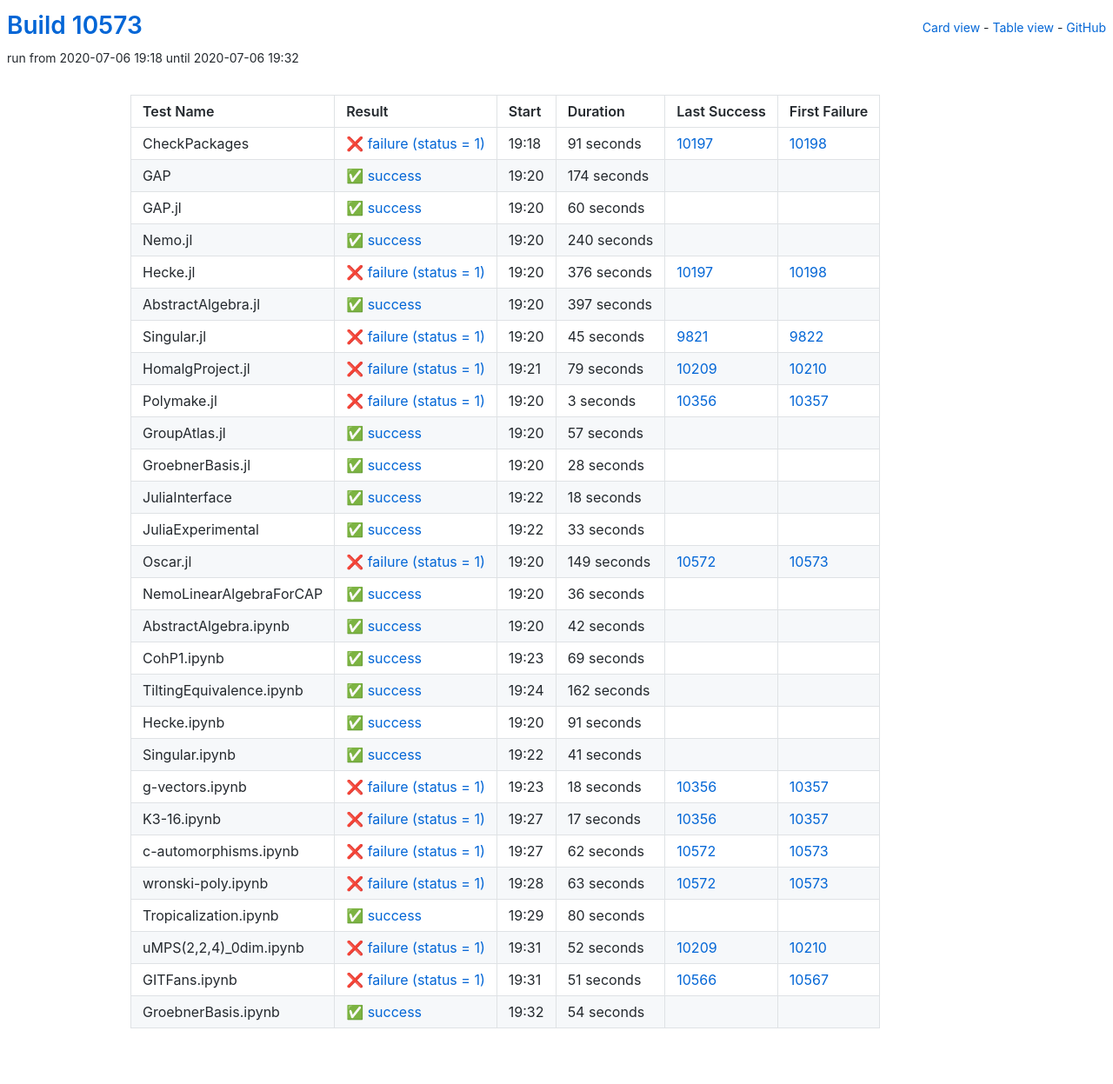
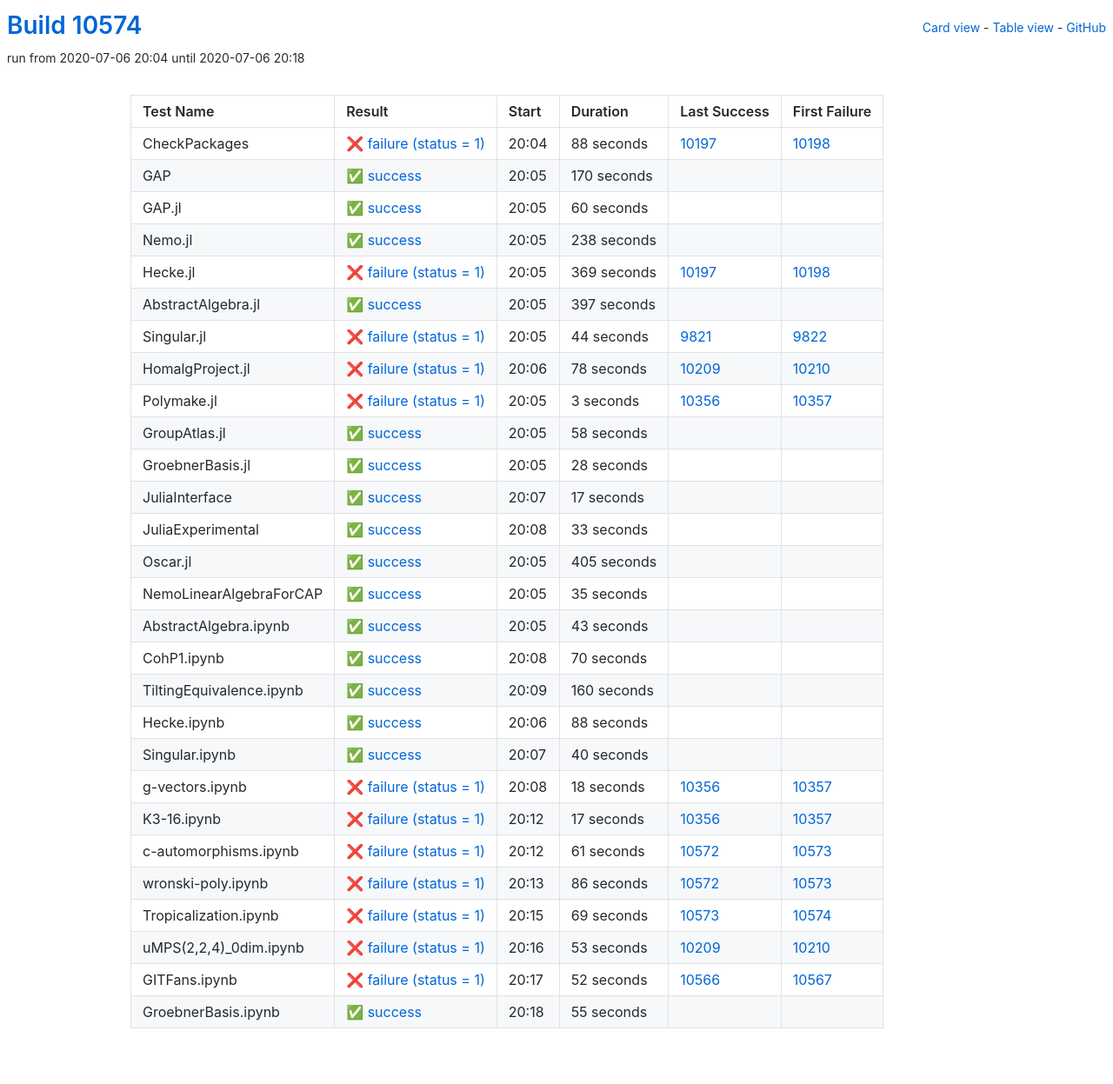
Before and after one commit to oscar-system/oscar-ci-status, a Jekyll site: the page built from table.html, in a window 1280 px wide. Shown: the whole page at 87% size. Built offline with Jekyll 4.4.1, drawn with Linux system fonts in a browser that asks for light colours.

Commit message:
Build #10574

```diff
--- a/_data/ci.yml
+++ b/_data/ci.yml
@@ -1,6 +1,6 @@
 ---
-build: 10573
-build_url: https://oscarci.mathematik.uni-kl.de/job/oscar/10573/
+build: 10574
+build_url: https://oscarci.mathematik.uni-kl.de/job/oscar/10574/
 job: oscar
 organization: oscar-system
 repo: oscar-ci-status
@@ -8,32 +8,32 @@
 tests:
 - name: CheckPackages
   id: checkpackages
-  log: https://oscarci.mathematik.uni-kl.de/job/oscar/10573/artifact/logs/build-10573/CheckPackages.log
-  start: 2020-07-06 19:18
+  log: https://oscarci.mathematik.uni-kl.de/job/oscar/10574/artifact/logs/build-10574/CheckPackages.log
+  start: 2020-07-06 20:04
   success: false
   exitcode: 1
   status: failure
-  duration: 91
+  duration: 88
   last_success: 10197
   last_success_url: https://oscarci.mathematik.uni-kl.de/job/oscar/10197/
   first_failure: 10198
   first_failure_url: https://oscarci.mathematik.uni-kl.de/job/oscar/10198/
 - name: GAP
   id: gap
-  log: https://oscarci.mathematik.uni-kl.de/job/oscar/10573/artifact/logs/build-10573/GAP.log
-  start: 2020-07-06 19:20
+  log: https://oscarci.mathematik.uni-kl.de/job/oscar/10574/artifact/logs/build-10574/GAP.log
+  start: 2020-07-06 20:05
   success: true
   exitcode: 0
   status: success
-  duration: 174
+  duration: 170
   last_success: false
   last_success_url:
   first_failure: false
   first_failure_url:
 - name: GAP.jl
   id: gap-jl
-  log: https://oscarci.mathematik.uni-kl.de/job/oscar/10573/artifact/logs/build-10573/GAP.jl.log
-  start: 2020-07-06 19:20
+  log: https://oscarci.mathematik.uni-kl.de/job/oscar/10574/artifact/logs/build-10574/GAP.jl.log
+  start: 2020-07-06 20:05
   success: true
   exitcode: 0
   status: success
@@ -44,32 +44,32 @@
   first_failure_url:
 - name: Nemo.jl
   id: nemo-jl
-  log: https://oscarci.mathematik.uni-kl.de/job/oscar/10573/artifact/logs/build-10573/Nemo.jl.log
-  start: 2020-07-06 19:20
+  log: https://oscarci.mathematik.uni-kl.de/job/oscar/10574/artifact/logs/build-10574/Nemo.jl.log
+  start: 2020-07-06 20:05
   success: true
   exitcode: 0
   status: success
-  duration: 240
+  duration: 238
   last_success: false
   last_success_url:
   first_failure: false
   first_failure_url:
 - name: Hecke.jl
   id: hecke-jl
-  log: https://oscarci.mathematik.uni-kl.de/job/oscar/10573/artifact/logs/build-10573/Hecke.jl.log
-  start: 2020-07-06 19:20
+  log: https://oscarci.mathematik.uni-kl.de/job/oscar/10574/artifact/logs/build-10574/Hecke.jl.log
+  start: 2020-07-06 20:05
   success: false
   exitcode: 1
   status: failure
-  duration: 376
+  duration: 369
   last_success: 10197
   last_success_url: https://oscarci.mathematik.uni-kl.de/job/oscar/10197/
   first_failure: 10198
   first_failure_url: https://oscarci.mathematik.uni-kl.de/job/oscar/10198/
 - name: AbstractAlgebra.jl
   id: abstractalgebra-jl
-  log: https://oscarci.mathematik.uni-kl.de/job/oscar/10573/artifact/logs/build-10573/AbstractAlgebra.jl.log
-  start: 2020-07-06 19:20
+  log: https://oscarci.mathematik.uni-kl.de/job/oscar/10574/artifact/logs/build-10574/AbstractAlgebra.jl.log
+  start: 2020-07-06 20:05
   success: true
   exitcode: 0
   status: success
@@ -80,32 +80,32 @@
   first_failure_url:
 - name: Singular.jl
   id: singular-jl
-  log: https://oscarci.mathematik.uni-kl.de/job/oscar/10573/artifact/logs/build-10573/Singular.jl.log
-  start: 2020-07-06 19:20
+  log: https://oscarci.mathematik.uni-kl.de/job/oscar/10574/artifact/logs/build-10574/Singular.jl.log
+  start: 2020-07-06 20:05
   success: false
   exitcode: 1
   status: failure
-  duration: 45
+  duration: 44
   last_success: 9821
   last_success_url: https://oscarci.mathematik.uni-kl.de/job/oscar/9821/
   first_failure: 9822
   first_failure_url: https://oscarci.mathematik.uni-kl.de/job/oscar/9822/
 - name: HomalgProject.jl
   id: homalgproject-jl
-  log: https://oscarci.mathematik.uni-kl.de/job/oscar/10573/artifact/logs/build-10573/HomalgProject.jl.log
-  start: 2020-07-06 19:21
+  log: https://oscarci.mathematik.uni-kl.de/job/oscar/10574/artifact/logs/build-10574/HomalgProject.jl.log
+  start: 2020-07-06 20:06
   success: false
   exitcode: 1
   status: failure
-  duration: 79
+  duration: 78
   last_success: 10209
   last_success_url: https://oscarci.mathematik.uni-kl.de/job/oscar/10209/
   first_failure: 10210
   first_failure_url: https://oscarci.mathematik.uni-kl.de/job/oscar/10210/
 - name: Polymake.jl
   id: polymake-jl
-  log: https://oscarci.mathematik.uni-kl.de/job/oscar/10573/artifact/logs/build-10573/Polymake.jl.log
-  start: 2020-07-06 19:20
+  log: https://oscarci.mathematik.uni-kl.de/job/oscar/10574/artifact/logs/build-10574/Polymake.jl.log
+  start: 2020-07-06 20:05
   success: false
   exitcode: 1
   status: failure
@@ -116,20 +116,20 @@
   first_failure_url: https://oscarci.mathematik.uni-kl.de/job/oscar/10357/
 - name: GroupAtlas.jl
   id: groupatlas-jl
-  log: https://oscarci.mathematik.uni-kl.de/job/oscar/10573/artifact/logs/build-10573/GroupAtlas.jl.log
-  start: 2020-07-06 19:20
+  log: https://oscarci.mathematik.uni-kl.de/job/oscar/10574/artifact/logs/build-10574/GroupAtlas.jl.log
+  start: 2020-07-06 20:05
   success: true
   exitcode: 0
   status: success
-  duration: 57
+  duration: 58
   last_success: false
   last_success_url:
   first_failure: false
   first_failure_url:
 - name: GroebnerBasis.jl
   id: groebnerbasis-jl
-  log: https://oscarci.mathematik.uni-kl.de/job/oscar/10573/artifact/logs/build-10573/GroebnerBasis.jl.log
-  start: 2020-07-06 19:20
+  log: https://oscarci.mathematik.uni-kl.de/job/oscar/10574/artifact/logs/build-10574/GroebnerBasis.jl.log
+  start: 2020-07-06 20:05
   success: true
   exitcode: 0
   status: success
@@ -140,20 +140,20 @@
   first_failure_url:
 - name: JuliaInterface
   id: juliainterface
-  log: https://oscarci.mathematik.uni-kl.de/job/oscar/10573/artifact/logs/build-10573/JuliaInterface.log
-  start: 2020-07-06 19:22
+  log: https://oscarci.mathematik.uni-kl.de/job/oscar/10574/artifact/logs/build-10574/JuliaInterface.log
+  start: 2020-07-06 20:07
   success: true
   exitcode: 0
   status: success
-  duration: 18
+  duration: 17
   last_success: false
   last_success_url:
   first_failure: false
   first_failure_url:
 - name: JuliaExperimental
   id: juliaexperimental
-  log: https://oscarci.mathematik.uni-kl.de/job/oscar/10573/artifact/logs/build-10573/JuliaExperimental.log
-  start: 2020-07-06 19:22
+  log: https://oscarci.mathematik.uni-kl.de/job/oscar/10574/artifact/logs/build-10574/JuliaExperimental.log
+  start: 2020-07-06 20:08
   success: true
   exitcode: 0
   status: success
@@ -164,92 +164,92 @@
   first_failure_url:
 - name: Oscar.jl
   id: oscar-jl
-  log: https://oscarci.mathematik.uni-kl.de/job/oscar/10573/artifact/logs/build-10573/Oscar.jl.log
-  start: 2020-07-06 19:20
-  success: false
-  exitcode: 1
-  status: failure
-  duration: 149
-  last_success: 10572
-  last_success_url: https://oscarci.mathematik.uni-kl.de/job/oscar/10572/
-  first_failure: 10573
-  first_failure_url: https://oscarci.mathematik.uni-kl.de/job/oscar/10573/
-- name: NemoLinearAlgebraForCAP
-  id: nemolinearalgebraforcap
-  log: https://oscarci.mathematik.uni-kl.de/job/oscar/10573/artifact/logs/build-10573/NemoLinearAlgebraForCAP.log
-  start: 2020-07-06 19:20
+  log: https://oscarci.mathematik.uni-kl.de/job/oscar/10574/artifact/logs/build-10574/Oscar.jl.log
+  start: 2020-07-06 20:05
   success: true
   exitcode: 0
   status: success
-  duration: 36
+  duration: 405
+  last_success: false
+  last_success_url:
+  first_failure: false
+  first_failure_url:
+- name: NemoLinearAlgebraForCAP
+  id: nemolinearalgebraforcap
+  log: https://oscarci.mathematik.uni-kl.de/job/oscar/10574/artifact/logs/build-10574/NemoLinearAlgebraForCAP.log
+  start: 2020-07-06 20:05
+  success: true
+  exitcode: 0
+  status: success
+  duration: 35
   last_success: false
   last_success_url:
   first_failure: false
   first_failure_url:
 - name: AbstractAlgebra.ipynb
   id: abstractalgebra-ipynb
-  log: https://oscarci.mathematik.uni-kl.de/job/oscar/10573/artifact/logs/build-10573/AbstractAlgebra.ipynb.log
-  start: 2020-07-06 19:20
+  log: https://oscarci.mathematik.uni-kl.de/job/oscar/10574/artifact/logs/build-10574/AbstractAlgebra.ipynb.log
+  start: 2020-07-06 20:05
   success: true
   exitcode: 0
   status: success
-  duration: 42
+  duration: 43
   last_success: false
   last_success_url:
   first_failure: false
   first_failure_url:
 - name: CohP1.ipynb
   id: cohp1-ipynb
-  log: https://oscarci.mathematik.uni-kl.de/job/oscar/10573/artifact/logs/build-10573/CohP1.ipynb.log
-  start: 2020-07-06 19:23
+  log: https://oscarci.mathematik.uni-kl.de/job/oscar/10574/artifact/logs/build-10574/CohP1.ipynb.log
+  start: 2020-07-06 20:08
   success: true
   exitcode: 0
   status: success
-  duration: 69
+  duration: 70
   last_success: false
   last_success_url:
   first_failure: false
   first_failure_url:
 - name: TiltingEquivalence.ipynb
   id: tiltingequivalence-ipynb
-  log: https://oscarci.mathematik.uni-kl.de/job/oscar/10573/artifact/logs/build-10573/TiltingEquivalence.ipynb.log
-  start: 2020-07-06 19:24
+  log: https://oscarci.mathematik.uni-kl.de/job/oscar/10574/artifact/logs/build-10574/TiltingEquivalence.ipynb.log
+  start: 2020-07-06 20:09
   success: true
   exitcode: 0
   status: success
-  duration: 162
+  duration: 160
   last_success: false
   last_success_url:
   first_failure: false
   first_failure_url:
 - name: Hecke.ipynb
   id: hecke-ipynb
-  log: https://oscarci.mathematik.uni-kl.de/job/oscar/10573/artifact/logs/build-10573/Hecke.ipynb.log
-  start: 2020-07-06 19:20
+  log: https://oscarci.mathematik.uni-kl.de/job/oscar/10574/artifact/logs/build-10574/Hecke.ipynb.log
+  start: 2020-07-06 20:06
   success: true
   exitcode: 0
   status: success
-  duration: 91
+  duration: 88
   last_success: false
   last_success_url:
   first_failure: false
   first_failure_url:
 - name: Singular.ipynb
   id: singular-ipynb
-  log: https://oscarci.mathematik.uni-kl.de/job/oscar/10573/artifact/logs/build-10573/Singular.ipynb.log
-  start: 2020-07-06 19:22
+  log: https://oscarci.mathematik.uni-kl.de/job/oscar/10574/artifact/logs/build-10574/Singular.ipynb.log
+  start: 2020-07-06 20:07
   success: true
   exitcode: 0
   status: success
-  duration: 41
+  duration: 40
   last_success: false
   last_success_url:
   first_failure: false
   first_failure_url:
 - name: g-vectors.ipynb
   id: g-vectors-ipynb
-  log: https://oscarci.mathematik.uni-kl.de/job/oscar/10573/artifact/logs/build-10573/g-vectors.ipynb.log
-  start: 2020-07-06 19:23
+  log: https://oscarci.mathematik.uni-kl.de/job/oscar/10574/artifact/logs/build-10574/g-vectors.ipynb.log
+  start: 2020-07-06 20:08
   success: false
   exitcode: 1
   status: failure
@@ -260,8 +260,8 @@
   first_failure_url: https://oscarci.mathematik.uni-kl.de/job/oscar/10357/
 - name: K3-16.ipynb
   id: k3-16-ipynb
-  log: https://oscarci.mathematik.uni-kl.de/job/oscar/10573/artifact/logs/build-10573/K3-16.ipynb.log
-  start: 2020-07-06 19:27
+  log: https://oscarci.mathematik.uni-kl.de/job/oscar/10574/artifact/logs/build-10574/K3-16.ipynb.log
+  start: 2020-07-06 20:12
   success: false
   exitcode: 1
   status: failure
@@ -272,72 +272,72 @@
   first_failure_url: https://oscarci.mathematik.uni-kl.de/job/oscar/10357/
 - name: c-automorphisms.ipynb
   id: c-automorphisms-ipynb
-  log: https://oscarci.mathematik.uni-kl.de/job/oscar/10573/artifact/logs/build-10573/c-automorphisms.ipynb.log
-  start: 2020-07-06 19:27
+  log: https://oscarci.mathematik.uni-kl.de/job/oscar/10574/artifact/logs/build-10574/c-automorphisms.ipynb.log
+  start: 2020-07-06 20:12
   success: false
   exitcode: 1
   status: failure
-  duration: 62
+  duration: 61
   last_success: 10572
   last_success_url: https://oscarci.mathematik.uni-kl.de/job/oscar/10572/
   first_failure: 10573
   first_failure_url: https://oscarci.mathematik.uni-kl.de/job/oscar/10573/
 - name: wronski-poly.ipynb
   id: wronski-poly-ipynb
-  log: https://oscarci.mathematik.uni-kl.de/job/oscar/10573/artifact/logs/build-10573/wronski-poly.ipynb.log
-  start: 2020-07-06 19:28
+  log: https://oscarci.mathematik.uni-kl.de/job/oscar/10574/artifact/logs/build-10574/wronski-poly.ipynb.log
+  start: 2020-07-06 20:13
   success: false
   exitcode: 1
   status: failure
-  duration: 63
+  duration: 86
   last_success: 10572
   last_success_url: https://oscarci.mathematik.uni-kl.de/job/oscar/10572/
   first_failure: 10573
   first_failure_url: https://oscarci.mathematik.uni-kl.de/job/oscar/10573/
 - name: Tropicalization.ipynb
   id: tropicalization-ipynb
-  log: https://oscarci.mathematik.uni-kl.de/job/oscar/10573/artifact/logs/build-10573/Tropicalization.ipynb.log
-  start: 2020-07-06 19:29
-  success: true
-  exitcode: 0
-  status: success
-  duration: 80
-  last_success: false
-  last_success_url:
-  first_failure: false
-  first_failure_url:
-- name: uMPS(2,2,4)_0dim.ipynb
-  id: umps-2-2-4-0dim-ipynb
-  log: https://oscarci.mathematik.uni-kl.de/job/oscar/10573/artifact/logs/build-10573/uMPS-2-2-4-_0dim.ipynb.log
-  start: 2020-07-06 19:31
+  log: https://oscarci.mathematik.uni-kl.de/job/oscar/10574/artifact/logs/build-10574/Tropicalization.ipynb.log
+  start: 2020-07-06 20:15
   success: false
   exitcode: 1
   status: failure
-  duration: 52
+  duration: 69
+  last_success: 10573
+  last_success_url: https://oscarci.mathematik.uni-kl.de/job/oscar/10573/
+  first_failure: 10574
+  first_failure_url: https://oscarci.mathematik.uni-kl.de/job/oscar/10574/
+- name: uMPS(2,2,4)_0dim.ipynb
+  id: umps-2-2-4-0dim-ipynb
+  log: https://oscarci.mathematik.uni-kl.de/job/oscar/10574/artifact/logs/build-10574/uMPS-2-2-4-_0dim.ipynb.log
+  start: 2020-07-06 20:16
+  success: false
+  exitcode: 1
+  status: failure
+  duration: 53
   last_success: 10209
   last_success_url: https://oscarci.mathematik.uni-kl.de/job/oscar/10209/
   first_failure: 10210
   first_failure_url: https://oscarci.mathematik.uni-kl.de/job/oscar/10210/
 - name: GITFans.ipynb
   id: gitfans-ipynb
-  log: https://oscarci.mathematik.uni-kl.de/job/oscar/10573/artifact/logs/build-10573/GITFans.ipynb.log
-  start: 2020-07-06 19:31
+  log: https://oscarci.mathematik.uni-kl.de/job/oscar/10574/artifact/logs/build-10574/GITFans.ipynb.log
+  start: 2020-07-06 20:17
   success: false
   exitcode: 1
   status: failure
-  duration: 51
+  duration: 52
   last_success: 10566
   last_success_url: https://oscarci.mathematik.uni-kl.de/job/oscar/10566/
   first_failure: 10567
   first_failure_url: https://oscarci.mathematik.uni-kl.de/job/oscar/10567/
 - name: GroebnerBasis.ipynb
   id: groebnerbasis-ipynb
-  log: https://oscarci.mathematik.uni-kl.de/job/oscar/10573/artifact/logs/build-10573/GroebnerBasis.ipynb.log
-  start: 2020-07-06 19:32
+  log: https://oscarci.mathematik.uni-kl.de/job/oscar/10574/artifact/logs/build-10574/GroebnerBasis.ipynb.log
+  start: 2020-07-06 20:18
   success: true
   exitcode: 0
   status: success
-  duration: 54
+  duration: 55
   last_success: false
   last_success_url:
   first_failure: false
```
Also changed, not shown: README.md.
